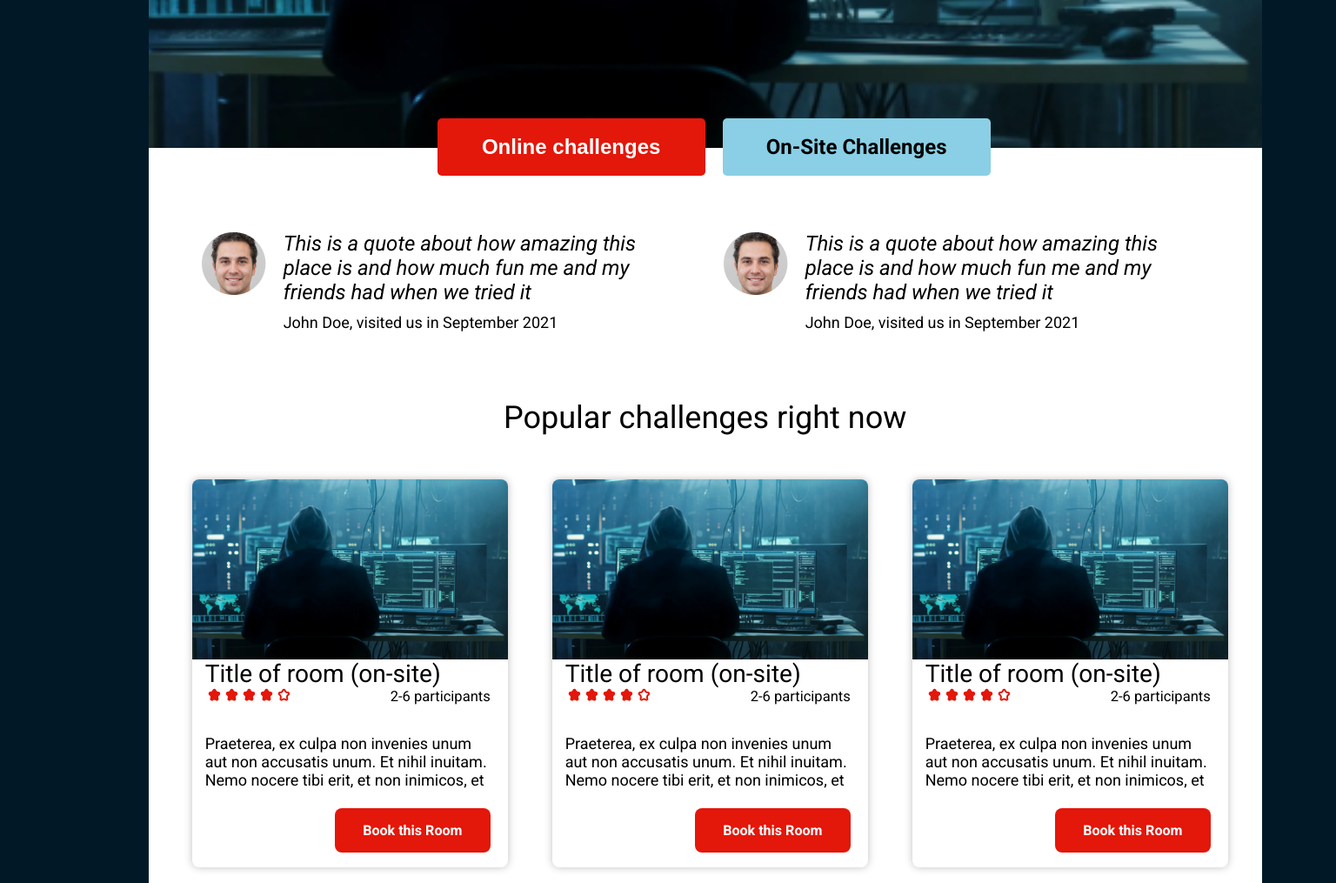
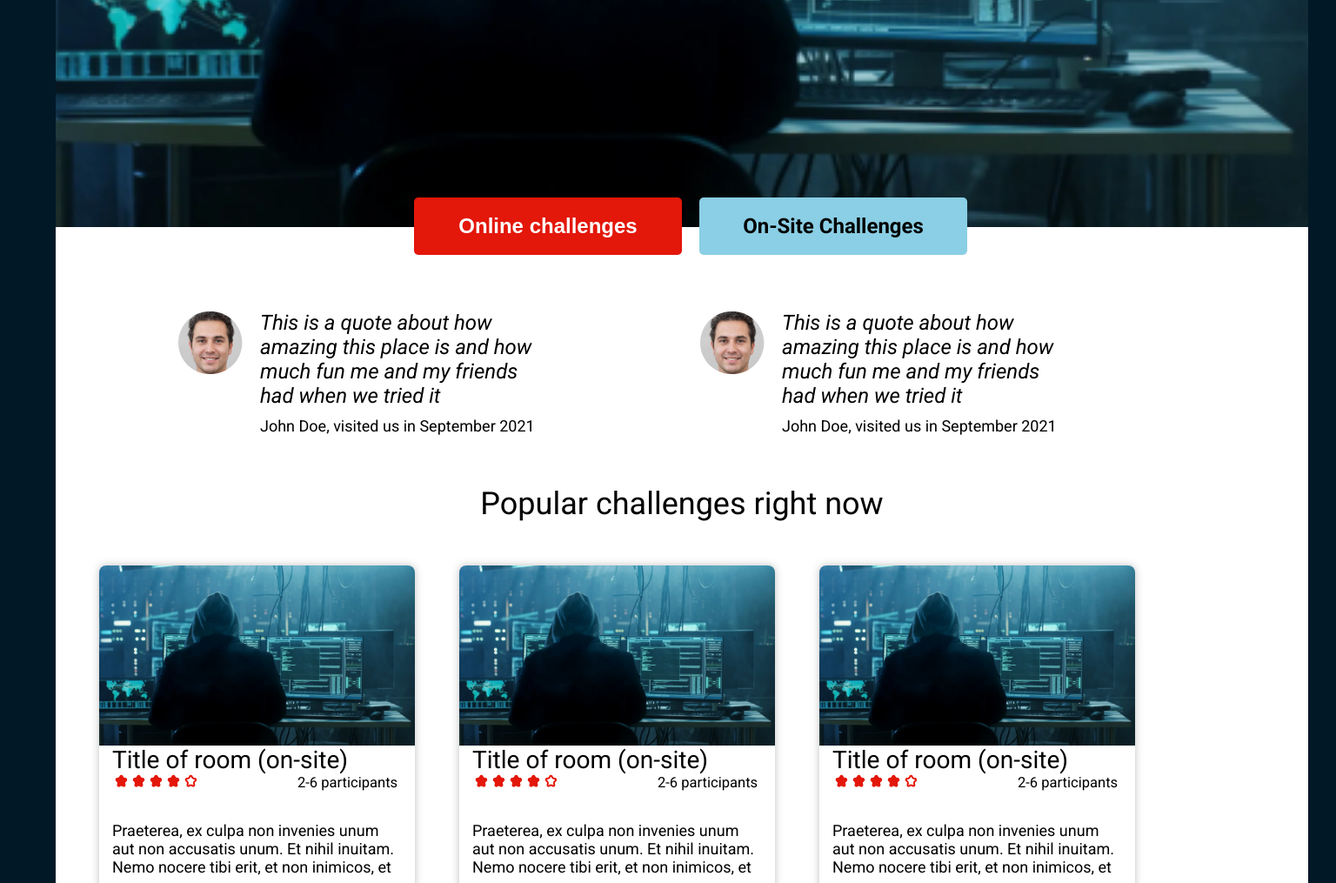
Before and after one commit to Klumpish/Hacker_Escape_rooms_assignment, a plain HTML site: page index.html in a window 1536 px wide. Shown: the part 820-1835 px from the top of the page at 87% size. Drawn offline with Linux system fonts and the light colour scheme.

Commit message:
worked on quote style and centering

```diff
--- a/style.css
+++ b/style.css
@@ -1,6 +1,7 @@
 * {
 	box-sizing: border-box;
 	/* outline: 1px solid red; */
+	max-width: 100%;
 }
 html {
 	font-family: "Roboto", sans-serif;
@@ -15,15 +16,19 @@ html {
 	display: none;
 }
 
-/* img {
-	max-width: 100%;
-	height: auto;
-} */
+/* img,
+div,
+p {
+	max-width: 100%;  Ensure elements don't exceed the body width
+}
+*/
 
 body {
 	display: flex;
 	flex-direction: column;
 	margin: 0;
+	/* width: 480px;
+	overflow-x: hidden; */
 }
 /* parent */
 header {
@@ -88,9 +93,10 @@ header img {
 }
 
 /* parent */
-/* .quoteFace {
-	display: block;
-} */
+.quote {
+	display: flex;
+	justify-content: center;
+}
 .quoteFace img {
 	float: left;
 	margin-top: 25px;
@@ -102,6 +108,7 @@ header img {
 	font-size: 1rem;
 	margin-right: 24px;
 	margin-bottom: 10px;
+	max-width: 440px;
 }
 .quoteVisit {
 	font-size: 0.75rem;
@@ -323,10 +330,14 @@ a:visited {
 .lastItem {
 	margin-bottom: 68px;
 }
+/* 1200px
+1280px */
 
-@media screen and (min-width: 1200px) {
+/* add media query 768px */
+
+@media screen and (min-width: 980px) {
 	body {
-		max-width: 1280px; /* Limit the website width */
+		max-width: 1080px; /* Limit the website width */
 		margin: 0 auto; /* Center the website content */
 	}
 
@@ -427,11 +438,13 @@ a:visited {
 		height: 800px;
 		margin-bottom: 150px;
 	}
+	.col1,
 	.col1 .hackerPointing {
+		/* .hackerPointing */
 		grid-column: 1;
 		grid-row: 1;
 		/*  */
-		height: 400px;
+		height: 450px;
 		object-fit: cover;
 	}
 	.col2 {
@@ -464,11 +477,12 @@ a:visited {
 		padding: 0;
 		/*  */
 	}
+	.col4,
 	.col4 .hackerThinking {
 		grid-column: 2;
 		grid-row: 2;
 		/*  */
-		height: 400px;
+		height: 450px;
 		object-fit: cover;
 	}
 	/* footer */
@@ -494,6 +508,19 @@ a:visited {
 	}
 }
 
+@media screen and (min-width: 1330px) {
+	html {
+		display: grid;
+		grid-template-columns: repeat(4 25%);
+		background-color: rgba(1, 24, 39, 1);
+	}
+	body {
+		grid-column: 2 / span 2;
+		background-color: white;
+		max-width: 1480px;
+	}
+}
+
 /* 400 */
 /* text Styles */
 .roboto-bold {
@@ -507,16 +534,3 @@ a:visited {
 	font-weight: 400;
 	font-style: italic;
 }
-
-@media screen and (min-width: 1330px) {
-	html {
-		display: grid;
-		grid-template-columns: repeat(4 25%);
-		background-color: rgba(1, 24, 39, 1);
-	}
-	body {
-		grid-column: 2 / span 2;
-		background-color: white;
-		max-width: 1480px;
-	}
-}
```
